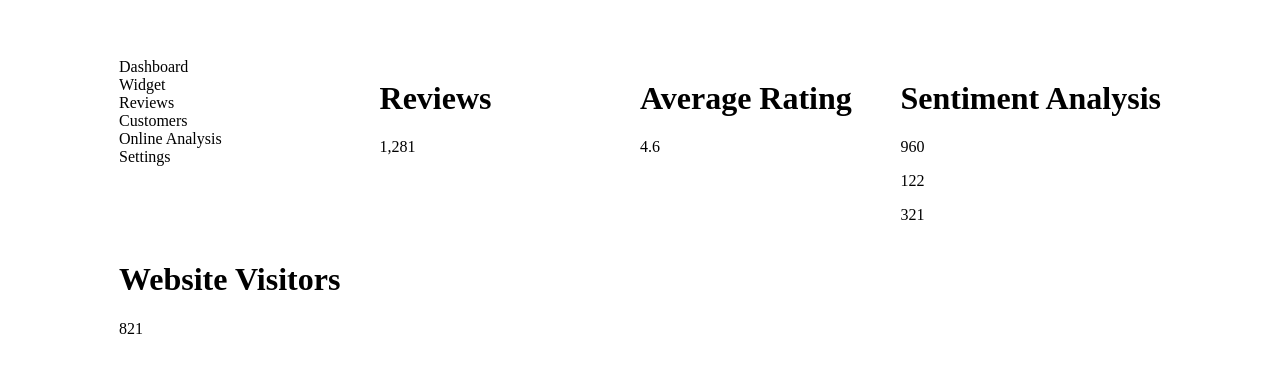
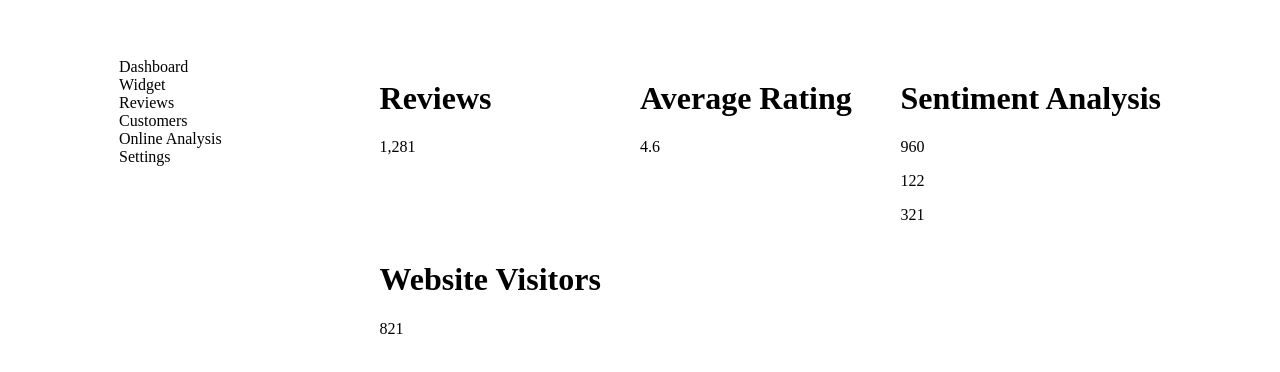
Before and after one commit to saraehutch94/react-dashboard, a React (Create React App) app: page / in a window 1280 px wide. Shown: the part 194-566 px from the top of the page. Built offline with nearby package versions, Linux system fonts and the light colour scheme.

Commit message:
add sidebar.css, apply grid-row

```diff
--- /dev/null
+++ b/src/components/Sidebar.css
@@ -0,0 +1,3 @@
+.nav-section {
+  grid-row: 1 / 3;
+}
--- a/src/components/Sidebar.js
+++ b/src/components/Sidebar.js
@@ -1,3 +1,5 @@
+import "./Sidebar.css";
+
 function Sidebar() {
   return (
     <div className="nav-section">
```
